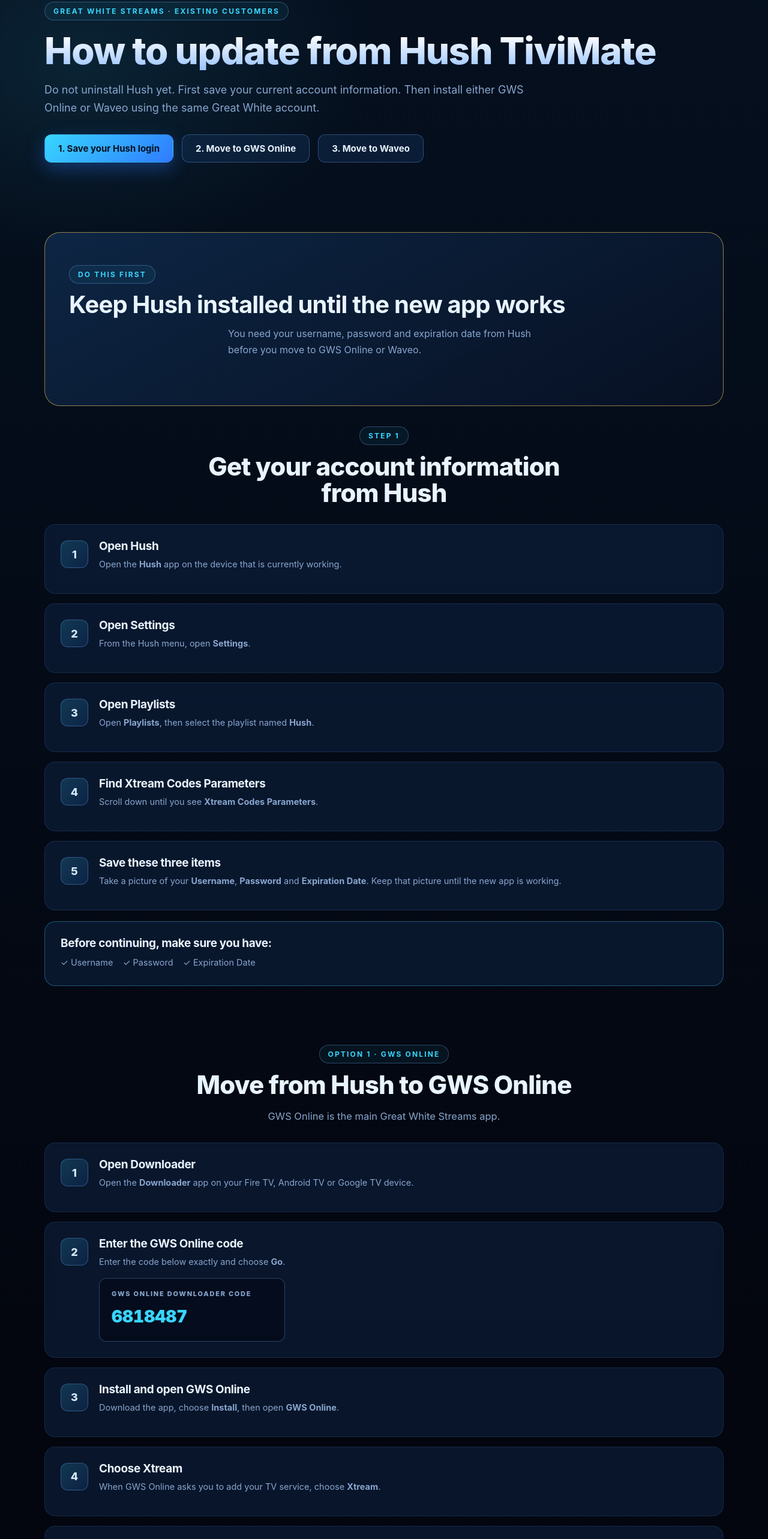
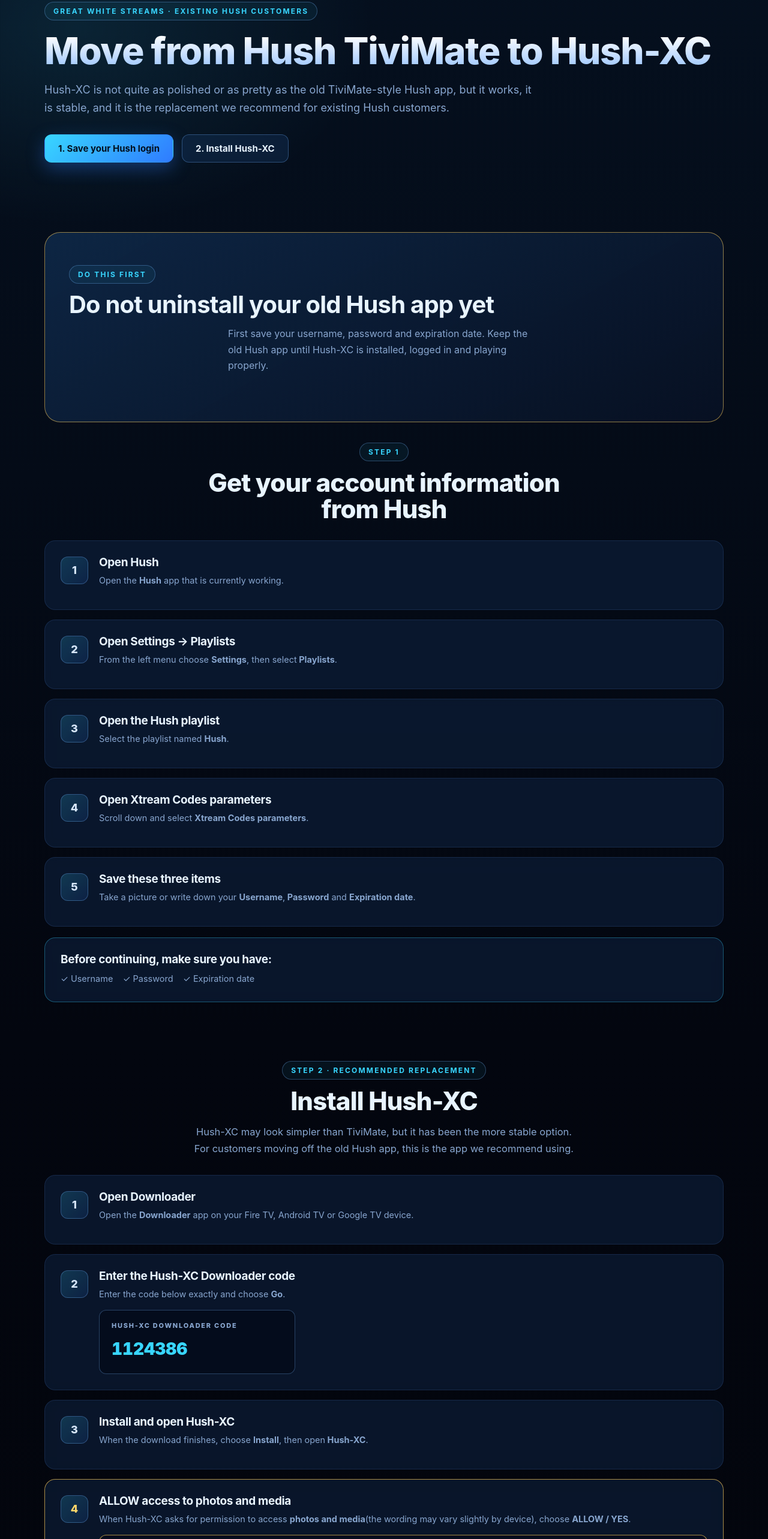
Before and after one commit to boberthegr8/greatwhiteworking, a Next.js app in the folder gws-site/: page /hush-update in a window 1280 px wide. Shown: the part 140-2706 px from the top of the page at 60% size. Built offline with nearby package versions, Linux system fonts and the light colour scheme; no server answers.

Commit message:
Make Hush-XC the recommended Hush TiviMate replacement

```diff
--- a/gws-site/app/hush-update/page.jsx
+++ b/gws-site/app/hush-update/page.jsx
@@ -3,14 +3,30 @@
 import Footer from "@/components/Footer";
 
 export const metadata = {
-  title: "How to Update from Hush TiviMate — Great White Streams",
-  description: "Move from Hush TiviMate to GWS Online or Waveo without losing your login information.",
+  title: "Move from Hush TiviMate to Hush-XC — Great White Streams",
+  description:
+    "Step-by-step guide for moving from Hush TiviMate to the stable Hush-XC app without losing your Great White login information.",
 };
 
-function Step({ n, title, children }) {
+function Step({ n, title, children, important = false }) {
   return (
-    <div className="card" style={{ display: "flex", gap: 18 }}>
-      <div className="ico" style={{ flex: "0 0 46px", fontWeight: 800, fontSize: 18 }}>
+    <div
+      className="card"
+      style={{
+        display: "flex",
+        gap: 18,
+        borderColor: important ? "rgba(255,206,90,.65)" : undefined,
+      }}
+    >
+      <div
+        className="ico"
+        style={{
+          flex: "0 0 46px",
+          fontWeight: 800,
+          fontSize: 18,
+          color: important ? "#ffd76a" : undefined,
+        }}
+      >
         {n}
       </div>
       <div>
@@ -25,11 +41,38 @@
 
 function CodeBox({ label, value, warning = false }) {
   return (
-    <div style={{ marginTop: 14, padding: "16px 20px", borderRadius: 12, border: warning ? "1px solid rgba(255,206,90,.55)" : "1px solid var(--line-strong)", background: "rgba(4,11,24,.72)" }}>
-      <div style={{ fontSize: 11, fontWeight: 800, letterSpacing: ".16em", textTransform: "uppercase", color: warning ? "#ffd76a" : "var(--muted)", marginBottom: 6 }}>
+    <div
+      style={{
+        marginTop: 14,
+        padding: "16px 20px",
+        borderRadius: 12,
+        border: warning
+          ? "1px solid rgba(255,206,90,.65)"
+          : "1px solid var(--line-strong)",
+        background: "rgba(4,11,24,.72)",
+      }}
+    >
+      <div
+        style={{
+          fontSize: 11,
+          fontWeight: 800,
+          letterSpacing: ".16em",
+          textTransform: "uppercase",
+          color: warning ? "#ffd76a" : "var(--muted)",
+          marginBottom: 6,
+        }}
+      >
         {label}
       </div>
-      <div style={{ fontSize: 28, fontWeight: 900, color: warning ? "#fff" : "var(--cyan)", overflowWrap: "anywhere", fontVariantNumeric: "tabular-nums" }}>
+      <div
+        style={{
+          fontSize: 28,
+          fontWeight: 900,
+          color: warning ? "#fff" : "var(--cyan)",
+          overflowWrap: "anywhere",
+          fontVariantNumeric: "tabular-nums",
+        }}
+      >
         {value}
       </div>
     </div>
@@ -43,27 +86,44 @@
 
       <header className="hero" style={{ padding: "72px 0 38px" }}>
         <div className="container">
-          <span className="eyebrow">GREAT WHITE STREAMS · EXISTING CUSTOMERS</span>
+          <span className="eyebrow">GREAT WHITE STREAMS · EXISTING HUSH CUSTOMERS</span>
           <h1 style={{ fontSize: "clamp(38px,5vw,62px)", margin: "18px 0 14px" }}>
-            How to update from Hush TiviMate
+            Move from Hush TiviMate to Hush-XC
           </h1>
-          <p className="hero-sub" style={{ maxWidth: 800 }}>
-            Do not uninstall Hush yet. First save your current account information. Then install either GWS Online or Waveo using the same Great White account.
+          <p className="hero-sub" style={{ maxWidth: 820 }}>
+            Hush-XC is not quite as polished or as pretty as the old TiviMate-style
+            Hush app, but it works, it is stable, and it is the replacement we
+            recommend for existing Hush customers.
           </p>
           <div className="hero-cta">
-            <a href="#save-login" className="btn btn-primary">1. Save your Hush login</a>
-            <a href="#gws-online" className="btn btn-ghost">2. Move to GWS Online</a>
-            <a href="#waveo" className="btn btn-ghost">3. Move to Waveo</a>
+            <a href="#save-login" className="btn btn-primary">
+              1. Save your Hush login
+            </a>
+            <a href="#hush-xc" className="btn btn-ghost">
+              2. Install Hush-XC
+            </a>
           </div>
         </div>
       </header>
 
       <section id="save-login" className="section-pad">
         <div className="container">
-          <div className="band" style={{ marginBottom: 34, textAlign: "left", borderColor: "rgba(255,206,90,.55)" }}>
-            <span className="eyebrow" style={{ marginBottom: 14 }}>DO THIS FIRST</span>
-            <h2>Keep Hush installed until the new app works</h2>
-            <p>You need your username, password and expiration date from Hush before you move to GWS Online or Waveo.</p>
+          <div
+            className="band"
+            style={{
+              marginBottom: 34,
+              textAlign: "left",
+              borderColor: "rgba(255,206,90,.55)",
+            }}
+          >
+            <span className="eyebrow" style={{ marginBottom: 14 }}>
+              DO THIS FIRST
+            </span>
+            <h2>Do not uninstall your old Hush app yet</h2>
+            <p>
+              First save your username, password and expiration date. Keep the old
+              Hush app until Hush-XC is installed, logged in and playing properly.
+            </p>
           </div>
 
           <div className="section-head" style={{ marginBottom: 30 }}>
@@ -72,63 +132,102 @@
           </div>
 
           <div className="grid" style={{ gap: 16 }}>
-            <Step n="1" title="Open Hush">Open the <strong>Hush</strong> app on the device that is currently working.</Step>
-            <Step n="2" title="Open Settings">From the Hush menu, open <strong>Settings</strong>.</Step>
-            <Step n="3" title="Open Playlists">Open <strong>Playlists</strong>, then select the playlist named <strong>Hush</strong>.</Step>
-            <Step n="4" title="Find Xtream Codes Parameters">Scroll down until you see <strong>Xtream Codes Parameters</strong>.</Step>
-            <Step n="5" title="Save these three items">Take a picture of your <strong>Username</strong>, <strong>Password</strong> and <strong>Expiration Date</strong>. Keep that picture until the new app is working.</Step>
+            <Step n="1" title="Open Hush">
+              Open the <strong>Hush</strong> app that is currently working.
+            </Step>
+            <Step n="2" title="Open Settings → Playlists">
+              From the left menu choose <strong>Settings</strong>, then select
+              <strong> Playlists</strong>.
+            </Step>
+            <Step n="3" title="Open the Hush playlist">
+              Select the playlist named <strong>Hush</strong>.
+            </Step>
+            <Step n="4" title="Open Xtream Codes parameters">
+              Scroll down and select <strong>Xtream Codes parameters</strong>.
+            </Step>
+            <Step n="5" title="Save these three items">
+              Take a picture or write down your <strong>Username</strong>,
+              <strong> Password</strong> and <strong>Expiration date</strong>.
+            </Step>
           </div>
 
           <div className="card" style={{ marginTop: 18, borderColor: "rgba(56,214,255,.35)" }}>
             <h3 style={{ marginBottom: 10 }}>Before continuing, make sure you have:</h3>
-            <p style={{ margin: 0, color: "var(--muted)" }}>✓ Username &nbsp;&nbsp; ✓ Password &nbsp;&nbsp; ✓ Expiration Date</p>
+            <p style={{ margin: 0, color: "var(--muted)" }}>
+              ✓ Username &nbsp;&nbsp; ✓ Password &nbsp;&nbsp; ✓ Expiration date
+            </p>
           </div>
         </div>
       </section>
 
-      <section id="gws-online" className="section-pad" style={{ paddingTop: 20 }}>
+      <section id="hush-xc" className="section-pad" style={{ paddingTop: 20 }}>
         <div className="container">
           <div className="section-head" style={{ marginBottom: 30 }}>
-            <span className="eyebrow">OPTION 1 · GWS ONLINE</span>
-            <h2>Move from Hush to GWS Online</h2>
-            <p>GWS Online is the main Great White Streams app.</p>
+            <span className="eyebrow">STEP 2 · RECOMMENDED REPLACEMENT</span>
+            <h2>Install Hush-XC</h2>
+            <p>
+              Hush-XC may look simpler than TiviMate, but it has been the more stable
+              option. For customers moving off the old Hush app, this is the app we
+              recommend using.
+            </p>
           </div>
 
           <div className="grid" style={{ gap: 16 }}>
-            <Step n="1" title="Open Downloader">Open the <strong>Downloader</strong> app on your Fire TV, Android TV or Google TV device.</Step>
-            <Step n="2" title="Enter the GWS Online code">Enter the code below exactly and choose <strong>Go</strong>.<CodeBox label="GWS Online Downloader Code" value="6818487" /></Step>
-            <Step n="3" title="Install and open GWS Online">Download the app, choose <strong>Install</strong>, then open <strong>GWS Online</strong>.</Step>
-            <Step n="4" title="Choose Xtream">When GWS Online asks you to add your TV service, choose <strong>Xtream</strong>.</Step>
-            <Step n="5" title="Enter the Great White server">Enter this address exactly:<CodeBox label="Server / DNS" value="https://ottidns.com" /></Step>
-            <Step n="6" title="Enter the Hush username and password">Use the exact <strong>username</strong> and <strong>password</strong> you copied from Hush.</Step>
-            <Step n="7" title="Start the import">Continue through setup and let GWS Online finish loading channels, movies, series and guide data.</Step>
-            <Step n="8" title="Confirm it works">Open a channel and confirm your service works normally before removing Hush.</Step>
-          </div>
-        </div>
-      </section>
+            <Step n="1" title="Open Downloader">
+              Open the <strong>Downloader</strong> app on your Fire TV, Android TV or
+              Google TV device.
+            </Step>
 
-      <section id="waveo" className="section-pad" style={{ paddingTop: 20 }}>
-        <div className="container">
-          <div className="section-head" style={{ marginBottom: 30 }}>
-            <span className="eyebrow">OPTION 2 · WAVEO</span>
-            <h2>Move from Hush to Waveo</h2>
-            <p>The important part is selecting <strong>Custom</strong> at the Waveo login screen. Do not select Hush.</p>
-          </div>
+            <Step n="2" title="Enter the Hush-XC Downloader code">
+              Enter the code below exactly and choose <strong>Go</strong>.
+              <CodeBox label="Hush-XC Downloader Code" value="1124386" />
+            </Step>
 
-          <div className="grid" style={{ gap: 16 }}>
-            <Step n="1" title="Open Downloader">Open the <strong>Downloader</strong> app.</Step>
-            <Step n="2" title="Enter the Waveo code">Enter this Downloader code and choose <strong>Go</strong>.<CodeBox label="Waveo Downloader Code" value="9378234" /></Step>
-            <Step n="3" title="Install and open Waveo">Download Waveo, choose <strong>Install</strong>, then open the app.</Step>
-            <Step n="4" title="Choose CUSTOM">When the Waveo login screen opens, choose <strong>CUSTOM</strong>.<CodeBox label="Important" value="CUSTOM — NOT HUSH" warning /></Step>
-            <Step n="5" title="Enter the Great White DNS">Enter this address exactly, including https://<CodeBox label="DNS / Server" value="https://ottidns.com" /></Step>
-            <Step n="6" title="Enter the Hush username and password">Use the exact <strong>username</strong> and <strong>password</strong> you copied from Hush. Watch for extra spaces.</Step>
-            <Step n="7" title="Log in">Select <strong>Login</strong> and let Waveo finish loading.</Step>
-            <Step n="8" title="Confirm it works">Once Waveo opens, confirm your channels work before removing Hush.</Step>
+            <Step n="3" title="Install and open Hush-XC">
+              When the download finishes, choose <strong>Install</strong>, then open
+              <strong> Hush-XC</strong>.
+            </Step>
+
+            <Step n="4" title="ALLOW access to photos and media" important>
+              When Hush-XC asks for permission to access <strong>photos and media</strong>
+              (the wording may vary slightly by device), choose <strong>ALLOW / YES</strong>.
+              <CodeBox label="Important — do not skip this" value="ALLOW PHOTOS & MEDIA" warning />
+              <p style={{ marginTop: 12 }}>
+                This permission is required for Hush-XC to work properly. If you deny it,
+                the app may not load or save what it needs. If you accidentally choose
+                Deny, open your device&apos;s App Settings for Hush-XC and enable the media/files
+                permission before continuing.
+              </p>
+            </Step>
+
+            <Step n="5" title="Enter the Great White server / DNS">
+              Enter the address below exactly, including <strong>https://</strong>.
+              <CodeBox label="Server / DNS" value="https://ottipdns.com" />
+            </Step>
+
+            <Step n="6" title="Enter your saved Hush login">
+              Enter the exact <strong>username</strong> and <strong>password</strong>
+              you copied from the old Hush app. Watch for accidental spaces.
+            </Step>
+
+            <Step n="7" title="Log in and let Hush-XC load">
+              Continue through login and give the app time to load your channels,
+              movies and series.
+            </Step>
+
+            <Step n="8" title="Test it before removing old Hush">
+              Open Live TV and play a channel. Once Hush-XC is working properly, you
+              can remove the old Hush TiviMate app if you want.
+            </Step>
           </div>
 
           <div className="band" style={{ marginTop: 40, textAlign: "left" }}>
-            <h2>Waveo not logging in?</h2>
-            <p>Check these three things first: <strong>Custom</strong> is selected, the DNS is exactly <strong>https://ottidns.com</strong>, and the username/password match Hush exactly.</p>
+            <h2>Hush-XC not working?</h2>
+            <p>
+              Check the three common problems first: media access was allowed, the DNS
+              is exactly <strong>https://ottipdns.com</strong>, and your username and
+              password match the old Hush app exactly.
+            </p>
           </div>
         </div>
       </section>
@@ -136,9 +235,14 @@
       <section className="section-pad" style={{ paddingTop: 0 }}>
         <div className="container">
           <div className="band">
-            <h2>New install instead?</h2>
-            <p>Go straight to the GWS Online installation guide.</p>
-            <Link href="/gws-online" className="btn btn-primary">How to install GWS Online →</Link>
+            <h2>Want to try GWS Online too?</h2>
+            <p>
+              GWS Online is still available, but Hush-XC is the recommended replacement
+              for customers coming from Hush TiviMate because stability comes first.
+            </p>
+            <Link href="/gws-online" className="btn btn-ghost">
+              GWS Online install guide →
+            </Link>
           </div>
         </div>
       </section>
```
